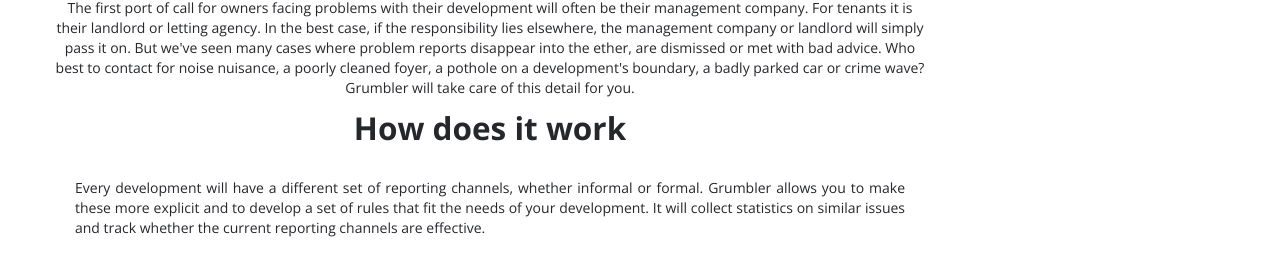
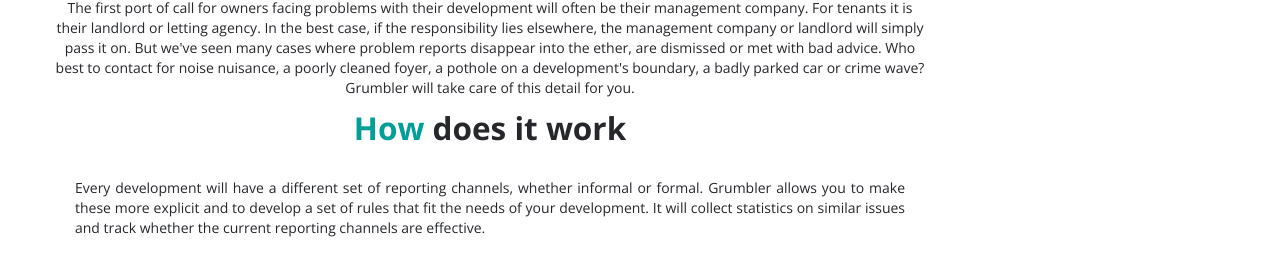
Before and after one commit to tlodge/block49.website, a Jekyll site: the page built from inspiration/grumbler/index.html, in a window 1280 px wide. Shown: the part 443-719 px from the top of the page. Built offline with Jekyll 4.4.1, drawn with Linux system fonts in a browser that asks for light colours; a script that is not in the unit is left out.

```diff
--- a/inspiration/grumbler/index.html
+++ b/inspiration/grumbler/index.html
@@ -15,7 +15,7 @@ title: Inspirational Apps
                 </p>
                 <h2><strong>Why</strong> do we need it?</h2>
                  The first port of call for owners facing problems with their development will often be their management company. For tenants it is their landlord or letting agency.   In the best case, if the responsibility lies elsewhere, the management company or landlord will simply pass it on.  But we've seen many cases where problem reports disappear into the ether, are dismissed or met with bad advice.   Who best to contact for noise nuisance, a poorly cleaned foyer, a pothole on a development's boundary, a badly parked car or crime wave?  Grumbler will take care of this detail for you.
-                <h2>How does it work</h2>
+                <h2><strong>How</strong> does it work</h2>
                 <p>
                 Every development will have a different set of reporting channels, whether informal or formal.  Grumbler allows you to make these more explicit and to develop a set of rules that fit the needs of your development.  It will collect statistics on similar issues and track whether the current reporting channels are effective.
                 </p>
```
